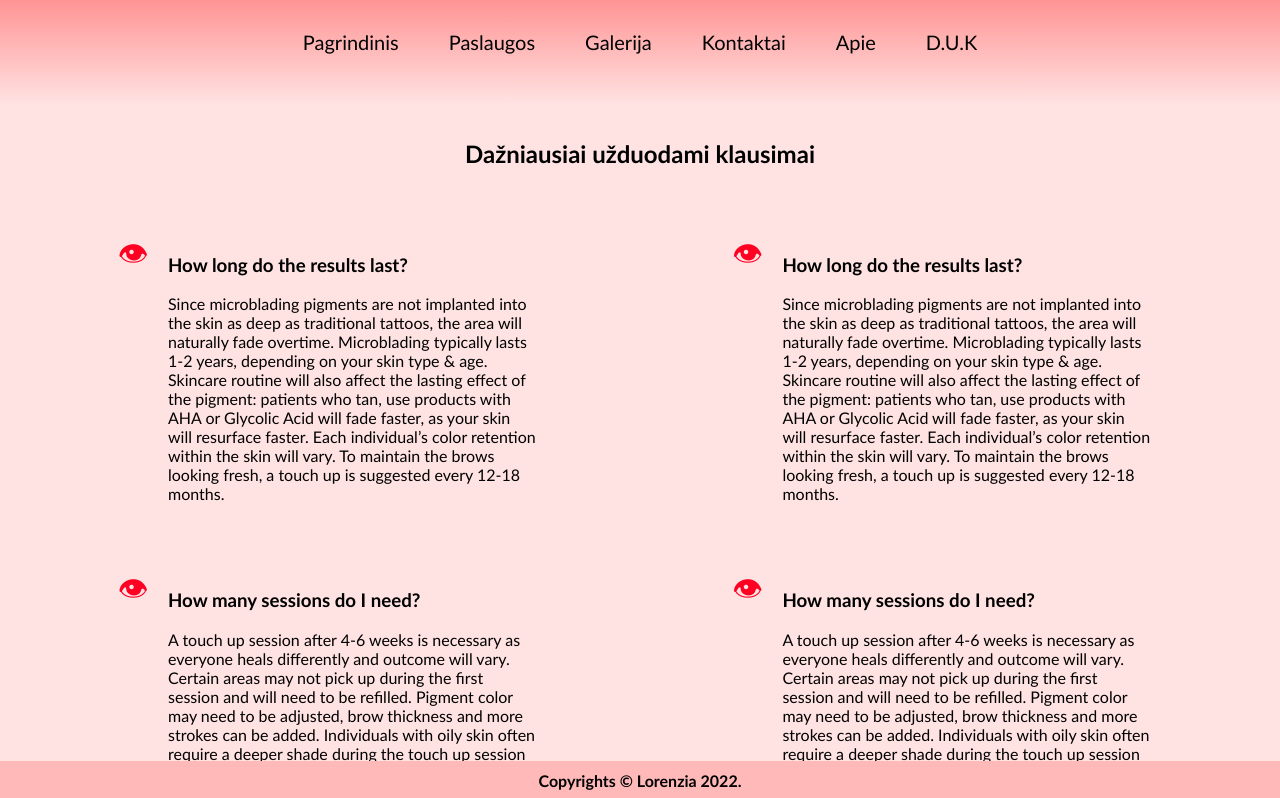
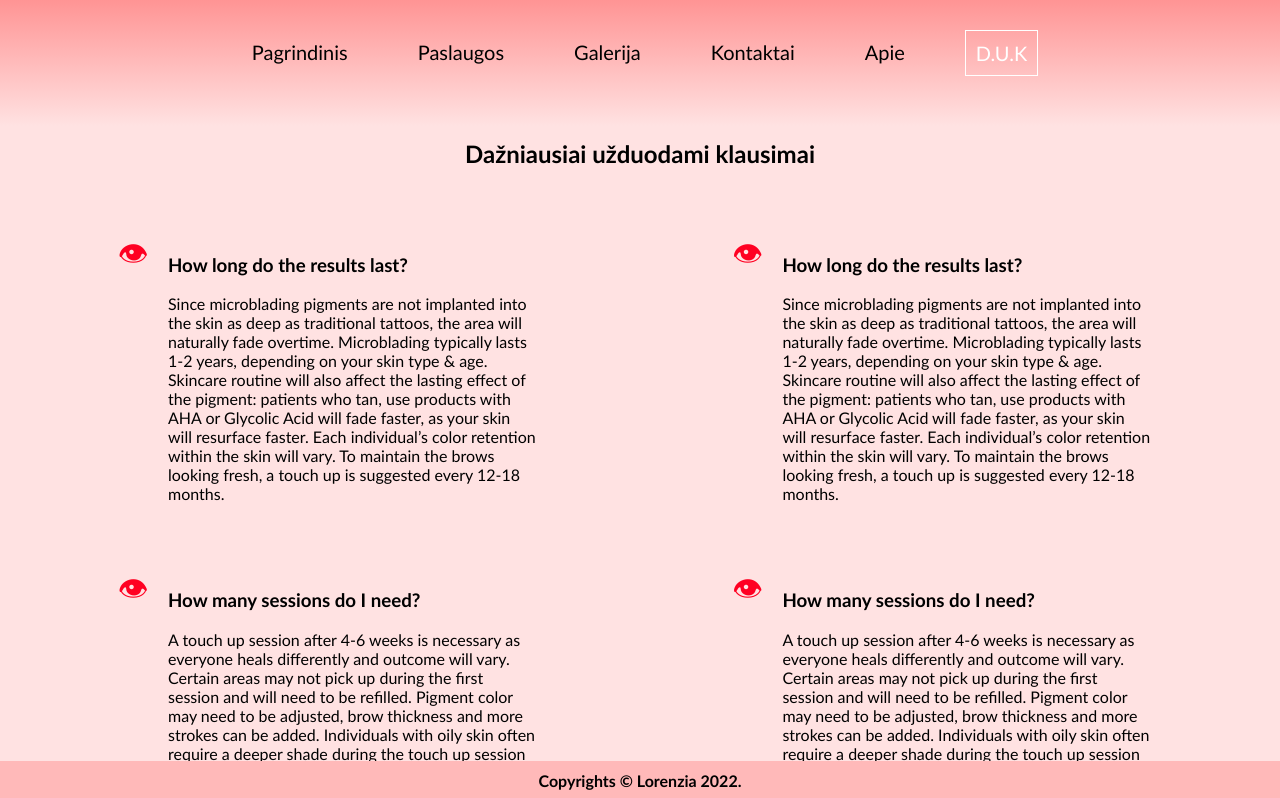
Before and after one commit to ArminasStrolys/react-projects, a React (Create React App) app in the folder eyebrow-portfolio-site/: page /faq in a window 1280 px wide. Shown: the top 798 px of the page. Built offline with nearby package versions, Linux system fonts and the light colour scheme.

Commit message:
Basic active link styles added

```diff
--- a/eyebrow-portfolio-site/src/components/navi/Navi.jsx
+++ b/eyebrow-portfolio-site/src/components/navi/Navi.jsx
@@ -5,19 +5,96 @@ import Home from '../home/Home';
 import About from '../about/About';
 import Gallery from '../gallery/Gallery';
 import FAQ from '../faq/FAQ';
-import { BrowserRouter as Router, Route, Routes, Link } from 'react-router-dom';
+import {
+  BrowserRouter as Router,
+  Route,
+  Routes,
+  NavLink,
+} from 'react-router-dom';
 
 const Navi = () => {
   return (
     <div>
       <Router>
         <nav className="nav-bar">
-          <Link to="/">Pagrindinis</Link>
-          <Link to="/services">Paslaugos</Link>
-          <Link to="/gallery">Galerija</Link>
-          <Link to="/contacts">Kontaktai</Link>
-          <Link to="/about">Apie</Link>
-          <Link to="/faq">D.U.K</Link>
+          <NavLink
+            style={({ isActive }) => ({
+              color: isActive ? 'white' : 'black',
+              border: isActive ? '1px solid white' : 'none',
+              padding: isActive ? '10px' : '10px',
+              backgroundColor: isActive
+                ? 'rgba(250, 235, 215, 0)'
+                : 'rgba(250, 235, 215, 0)',
+            })}
+            to="/"
+          >
+            Pagrindinis
+          </NavLink>
+          <NavLink
+            style={({ isActive }) => ({
+              color: isActive ? 'white' : 'black',
+              border: isActive ? '1px solid white' : 'none',
+              padding: isActive ? '10px' : '10px',
+              backgroundColor: isActive
+                ? 'rgba(250, 235, 215, 0)'
+                : 'rgba(250, 235, 215, 0)',
+            })}
+            to="/services"
+          >
+            Paslaugos
+          </NavLink>
+          <NavLink
+            style={({ isActive }) => ({
+              color: isActive ? 'white' : 'black',
+              border: isActive ? '1px solid white' : 'none',
+              padding: isActive ? '10px' : '10px',
+              backgroundColor: isActive
+                ? 'rgba(250, 235, 215, 0)'
+                : 'rgba(250, 235, 215, 0)',
+            })}
+            to="/gallery"
+          >
+            Galerija
+          </NavLink>
+          <NavLink
+            style={({ isActive }) => ({
+              color: isActive ? 'white' : 'black',
+              border: isActive ? '1px solid white' : 'none',
+              padding: isActive ? '10px' : '10px',
+              backgroundColor: isActive
+                ? 'rgba(250, 235, 215, 0)'
+                : 'rgba(250, 235, 215, 0)',
+            })}
+            to="/contacts"
+          >
+            Kontaktai
+          </NavLink>
+          <NavLink
+            style={({ isActive }) => ({
+              color: isActive ? 'white' : 'black',
+              border: isActive ? '1px solid white' : 'none',
+              padding: isActive ? '10px' : '10px',
+              backgroundColor: isActive
+                ? 'rgba(250, 235, 215, 0)'
+                : 'rgba(250, 235, 215, 0)',
+            })}
+            to="/about"
+          >
+            Apie
+          </NavLink>
+          <NavLink
+            style={({ isActive }) => ({
+              color: isActive ? 'white' : 'black',
+              border: isActive ? '1px solid white' : 'none',
+              padding: isActive ? '10px' : '10px',
+              backgroundColor: isActive
+                ? 'rgba(250, 235, 215, 0)'
+                : 'rgba(250, 235, 215, 0)',
+            })}
+            to="/faq"
+          >
+            D.U.K
+          </NavLink>
         </nav>
         <Routes>
           <Route path="/" element={<Home />} />
```
